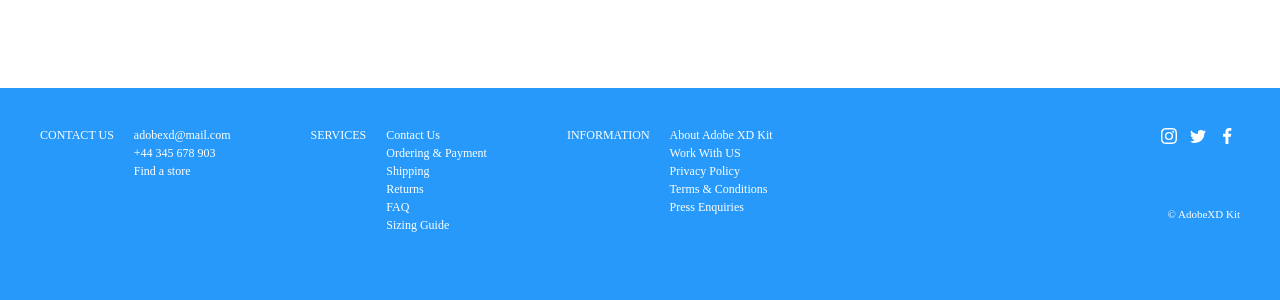
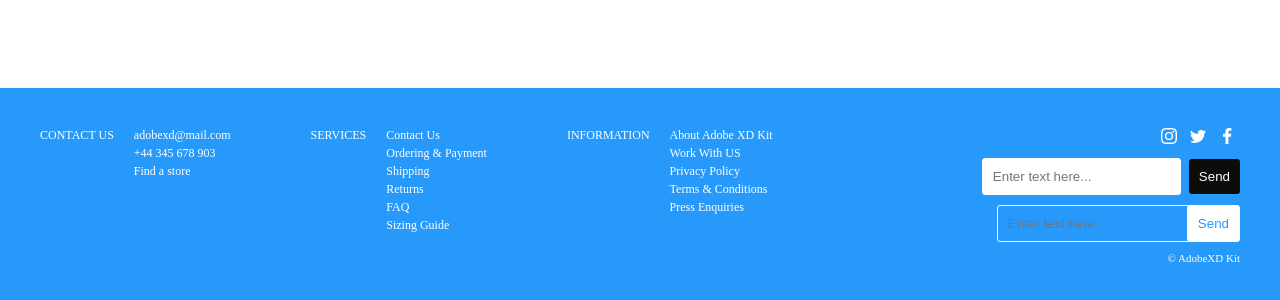
Before and after one commit to arslangoursi/Footers, a plain HTML site: page index.html in a window 1280 px wide. Shown: the part 472-772 px from the top of the page. Drawn offline with Linux system fonts and the light colour scheme.

Commit message:
add searchbar

```diff
--- a/index.html
+++ b/index.html
@@ -141,6 +141,14 @@
             </svg>
           </a>
         </div>
+        <div class="search">
+          <input type="text" placeholder="Enter text here..." />
+          <button id="btn">Send</button>
+        </div>
+        <div class="search2">
+          <input type="text" placeholder="Enter text here..." />
+          <button id="btn2">Send</button>
+        </div>
         <div class="icon__info">© AdobeXD Kit</div>
       </div>
     </div>
--- a/style.css
+++ b/style.css
@@ -65,7 +65,7 @@ body {
 }
 .icon__info {
   color: white;
-  margin-top: 60px;
+  margin-top: 10px;
   font-size: 11px;
 }
 .icon__heading a {
@@ -76,3 +76,40 @@ a {
   color: white;
   margin-bottom: 3px;
 }
+.search input {
+  margin-top: 10px;
+  padding: 10px;
+  border-radius: 3px;
+  border: 1px solid white;
+  margin-right: 5px;
+}
+.search button {
+  padding: 10px;
+  border: none;
+  border-radius: 3px;
+  background-color: rgb(12, 12, 11);
+  color: white;
+  cursor: pointer;
+}
+.search2 input {
+  margin-top: 10px;
+  padding: 10px;
+  border-radius: 3px;
+  border: 1px solid white;
+  margin-right: -13px;
+  background-color: #2699fb;
+  color: white;
+  outline: white;
+  width: 200px;
+}
+.search2 input {
+  color: white;
+}
+.search2 button {
+  padding: 10px;
+  border: 1px solid white;
+  border-radius: 3px;
+  background-color: rgb(255, 255, 255);
+  color: #2699fb;
+  cursor: pointer;
+}
```
